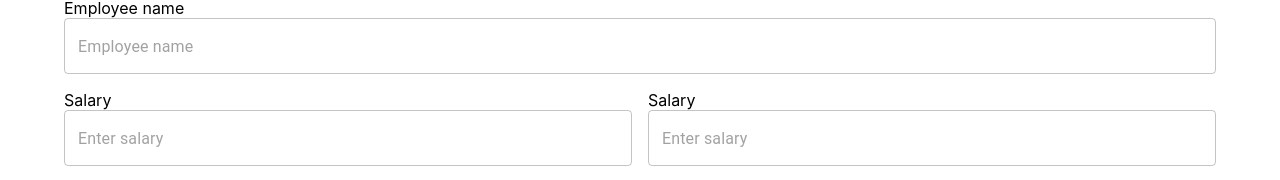
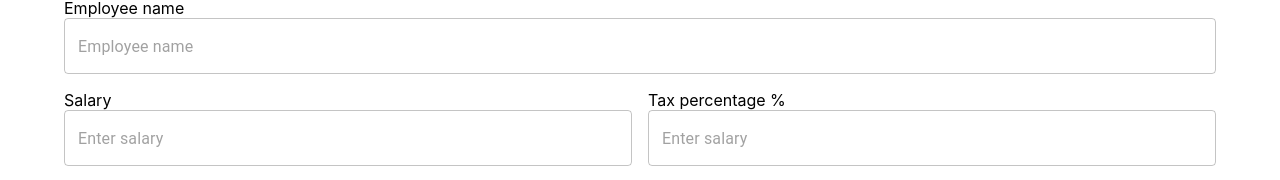
Before and after one commit to Deewiliams/tax-calculation, a React (Create React App) app: page / in a window 1280 px wide. Shown: the part 112-292 px from the top of the page. Built offline with nearby package versions, Linux system fonts and the light colour scheme.

Commit message:
cleaned the code

```diff
--- a/src/Page/Form.jsx
+++ b/src/Page/Form.jsx
@@ -49,7 +49,7 @@ export default function Form() {
             />
           </Grid>
           <Grid item xs={6}>
-            <label>Salary</label>
+            <label>Tax percentage %</label>
             <TextField
               fullWidth
               id="outlined-basic"
```
